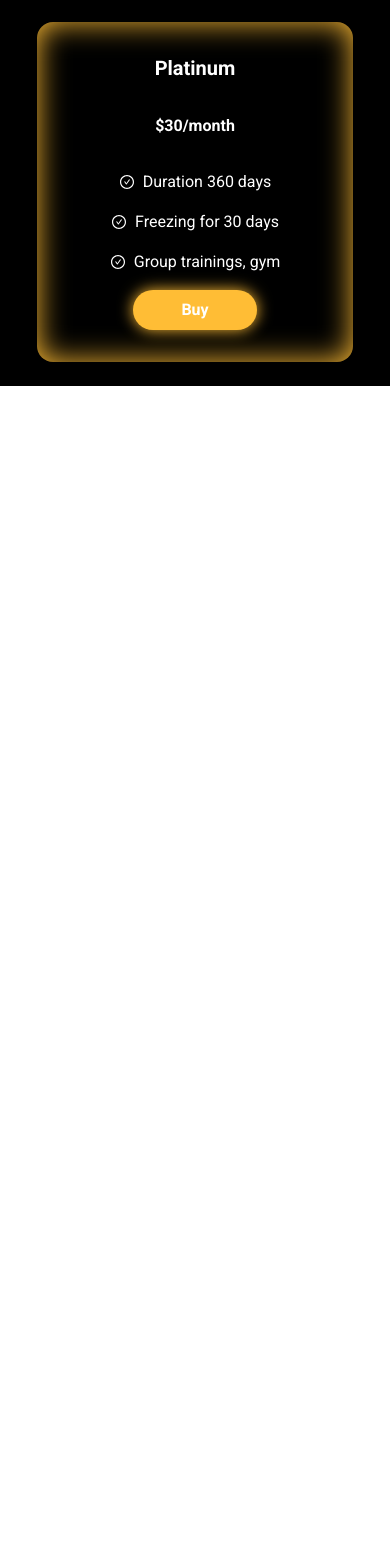
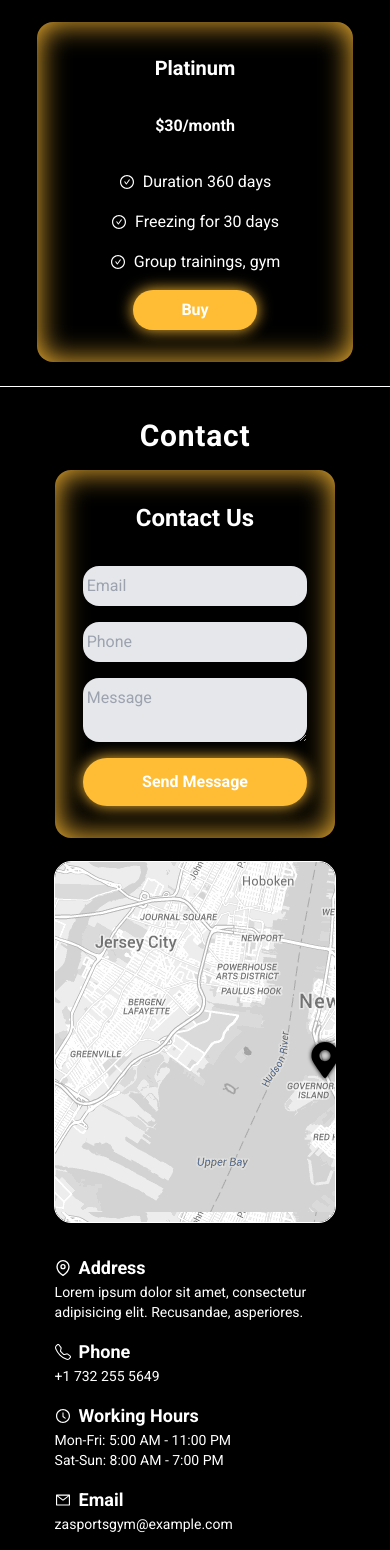
Before and after one commit to VictorMMartinezJr/Fitness-Landing-Page, a React (Create React App) app: page / in a window 390 px wide. Shown: the part 3985-5535 px from the top of the page. Before the commit the page ends 4371 px from the top, so only its background shows below. Built offline with nearby package versions, Linux system fonts and the light colour scheme.

Commit message:
created contact section with responsive styling

```diff
--- a/src/App.js
+++ b/src/App.js
@@ -1,5 +1,6 @@
 import "./App.css";
 import AboutUs from "./components/AboutUs";
+import Contact from "./components/Contact";
 import Gallery from "./components/Gallery";
 import Hero from "./components/Hero/main";
 import Memberships from "./components/Memberships";
@@ -13,6 +14,7 @@ function App() {
       <Services />
       <Memberships />
       <Gallery />
+      <Contact />
     </div>
   );
 }
--- /dev/null
+++ b/src/components/Contact/index.js
@@ -0,0 +1,98 @@
+import map from "../../assets/maps.png";
+import { FaMapMarkerAlt } from "react-icons/fa";
+import { FiMapPin } from "react-icons/fi";
+import { BsTelephone } from "react-icons/bs";
+import { AiOutlineClockCircle, AiOutlineMail } from "react-icons/ai";
+
+const Contact = () => {
+  return (
+    <section className="bg-black flex flex-col justify-center items-center font-Roboto text-white">
+      <h1 className="sub-header">Contact</h1>
+      <div className="grid grid-cols-1 justify-items-center grid-rows-2 w-[90%] lg:grid-cols-3 lg:grid-rows-1 lg:justify-between xl:w-[70%] 2xl:w-[65%]">
+        <div
+          className="form-container w-[80%] mb-6 flex flex-col justify-center items-center rounded-2xl text-white font-Roboto lg:w-[95%] lg:mr-4"
+          style={{ boxShadow: "inset 0 0px 30px #FFBD35" }}
+        >
+          <h1 className="font-bold my-8 text-2xl">Contact Us</h1>
+          {/* form */}
+          <form className="flex flex-col w-[80%]">
+            <input
+              type="text"
+              placeholder="Email"
+              className="w-full py-2 pl-1 rounded-2xl bg-gray-200"
+            />
+            <input
+              type="text"
+              placeholder="Phone"
+              className="w-full my-4 py-2 pl-1 rounded-2xl bg-gray-200"
+            />
+            <textarea
+              type="text"
+              placeholder="Message"
+              className="w-full py-2 pl-1 rounded-2xl bg-gray-200"
+            />
+          </form>
+          <button
+            className="bg-myYellow py-3 px-12 rounded-full mt-4 mb-8 w-[80%] font-bold lg:py-2"
+            style={{ boxShadow: "0 0 15px #FFBD35" }}
+          >
+            Send Message
+          </button>
+        </div>
+        <div
+          className="w-[80%] mb-8 relative lg:mb-6 myoutline rounded-2xl lg:w-full"
+          style={{ backgroundImage: `url(${map})` }}
+        >
+          <FaMapMarkerAlt
+            className="absolute z-[2] top-[50%] left-[90%] lg:left-[80%] text-4xl text-black"
+            style={{ filter: "drop-shadow(0 0 2px #000)" }}
+          />
+        </div>
+        <div className="contact-links left w-[80%] lg:w-[95%] lg:ml-4">
+          <ul>
+            {/* Address */}
+            <li className="mb-4">
+              <span className="flex items-center">
+                <FiMapPin className="mr-2" />
+                <p className="font-bold text-lg">Address</p>
+              </span>
+              <p className="text-sm">
+                Lorem ipsum dolor sit amet, consectetur adipisicing elit.
+                Recusandae, asperiores.
+              </p>
+            </li>
+            {/* Phone */}
+            <li className="mb-4">
+              <span className="flex items-center">
+                <BsTelephone className="mr-2" />
+                <p className="font-bold text-lg">Phone</p>
+              </span>
+              <p className="text-sm">+1 732 255 5649</p>
+            </li>
+          </ul>
+          {/* Hours */}
+          <ul>
+            <li className="mb-4">
+              <span className="flex items-center">
+                <AiOutlineClockCircle className="mr-2" />
+                <p className="font-bold text-lg">Working Hours</p>
+              </span>
+              <p className="text-sm">Mon-Fri: 5:00 AM - 11:00 PM</p>
+              <p className="text-sm">Sat-Sun: 8:00 AM - 7:00 PM</p>
+            </li>
+            {/* Email */}
+            <li className="mb-4">
+              <span className="flex items-center">
+                <AiOutlineMail className="mr-2" />
+                <p className="font-bold text-lg">Email</p>
+              </span>
+              <p className="text-sm">zasportsgym@example.com</p>
+            </li>
+          </ul>
+        </div>
+      </div>
+    </section>
+  );
+};
+
+export default Contact;
```
Also changed, not shown: src/assets/maps.png (added).
